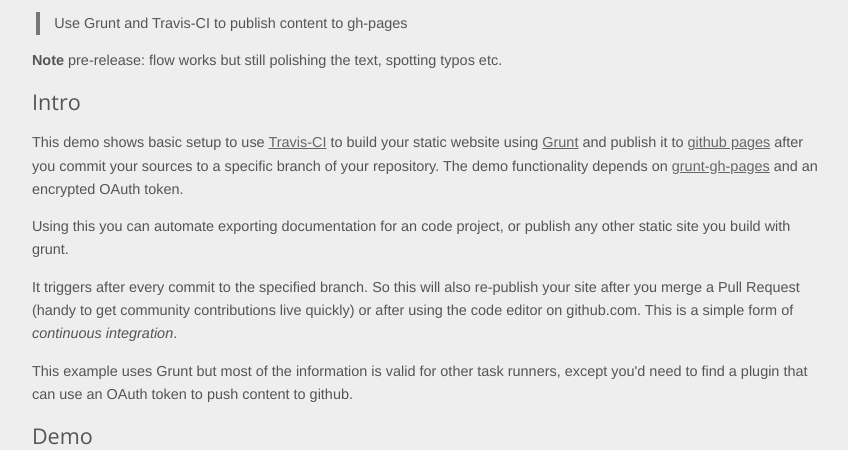
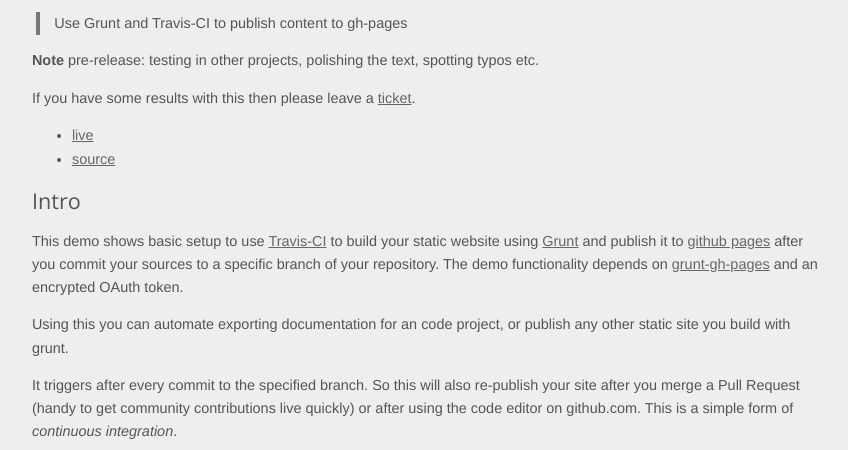
Before and after one commit to Bartvds/demo-travis-gh-pages, a plain HTML site: page index.html in a window 1280 px wide. Shown: the part 394-844 px from the top of the page, without its empty margins (211-1059 px from the left). Drawn offline with nearby package versions, Linux system fonts and the light colour scheme.

Commit message:
Publish gh-pages (auto)

```diff
--- a/index.html
+++ b/index.html
@@ -69,7 +69,12 @@
 <blockquote>
 <p>Use Grunt and Travis-CI to publish content to gh-pages</p>
 </blockquote>
-<p><strong>Note</strong> pre-release: flow works but still polishing the text, spotting typos etc.</p>
+<p><strong>Note</strong> pre-release: testing in other projects, polishing the text, spotting typos etc. </p>
+<p>If you have some results with this then please leave a <a href="https://github.com/Bartvds/demo-gh-pages-publish/issues">ticket</a>.</p>
+<ul>
+<li><a href="http://bartvds.github.io/demo-gh-pages-publish">live</a></li>
+<li><a href="https://github.com/Bartvds/demo-gh-pages-publish/">source</a></li>
+</ul>
 <h2 id="intro">Intro</h2>
 <p>This demo shows basic setup to use <a href="https://travis-ci.org/">Travis-CI</a> to build your static website using <a href="http://gruntjs.com/">Grunt</a> and publish it to <a href="https://pages.github.com/">github pages</a> after you commit your sources to a specific branch of your repository. The demo functionality depends on <a href="https://www.npmjs.org/package/grunt-gh-pages">grunt-gh-pages</a> and an encrypted OAuth token. </p>
 <p>Using this you can automate exporting documentation for an code project, or publish any other static site you build with grunt. </p>
@@ -284,7 +289,7 @@
 
 
     <hr/>
-    <p>Generated at 2014-05-14T08:16:25.134Z</p>
+    <p>Generated at 2014-05-14T08:26:04.221Z</p>
 </div>
 </body>
 </html>
```
